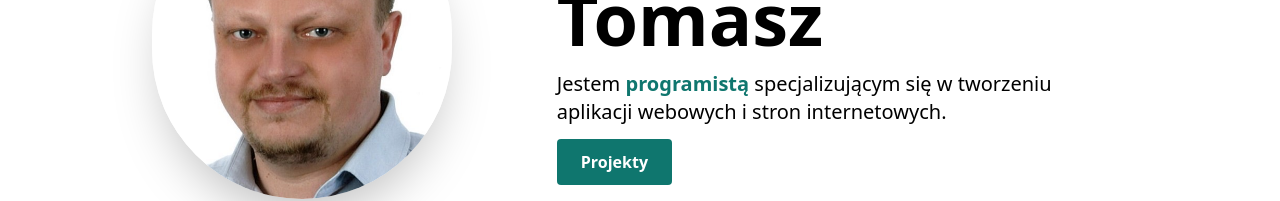
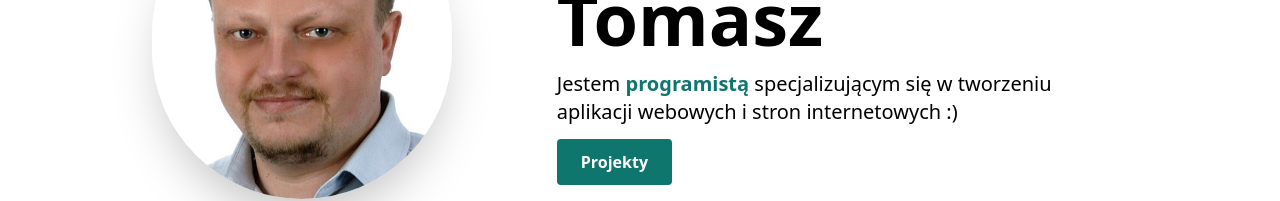
Before and after one commit to tomeczekstecc/next-js-prtfolio, a Next.js app: page / in a window 1280 px wide. Shown: the part 396-597 px from the top of the page. Built offline with nearby package versions, Linux system fonts and the light colour scheme.

Commit message:
add 6th project - matynatv

```diff
--- a/components/HeroSection.tsx
+++ b/components/HeroSection.tsx
@@ -18,7 +18,7 @@ const HeroSection = () => {
                     <p className={'text-xl mt-4 mb-6'}>
                         Jestem
                         <span className={'font-semibold dark:text-teal-600 text-teal-700 '}> programistą </span>
-                        specjalizującym się w tworzeniu aplikacji webowych i stron internetowych.
+                        specjalizującym się w tworzeniu aplikacji webowych i stron internetowych :)
                     </p>
                     <Link
                         to={'projects'}
```
